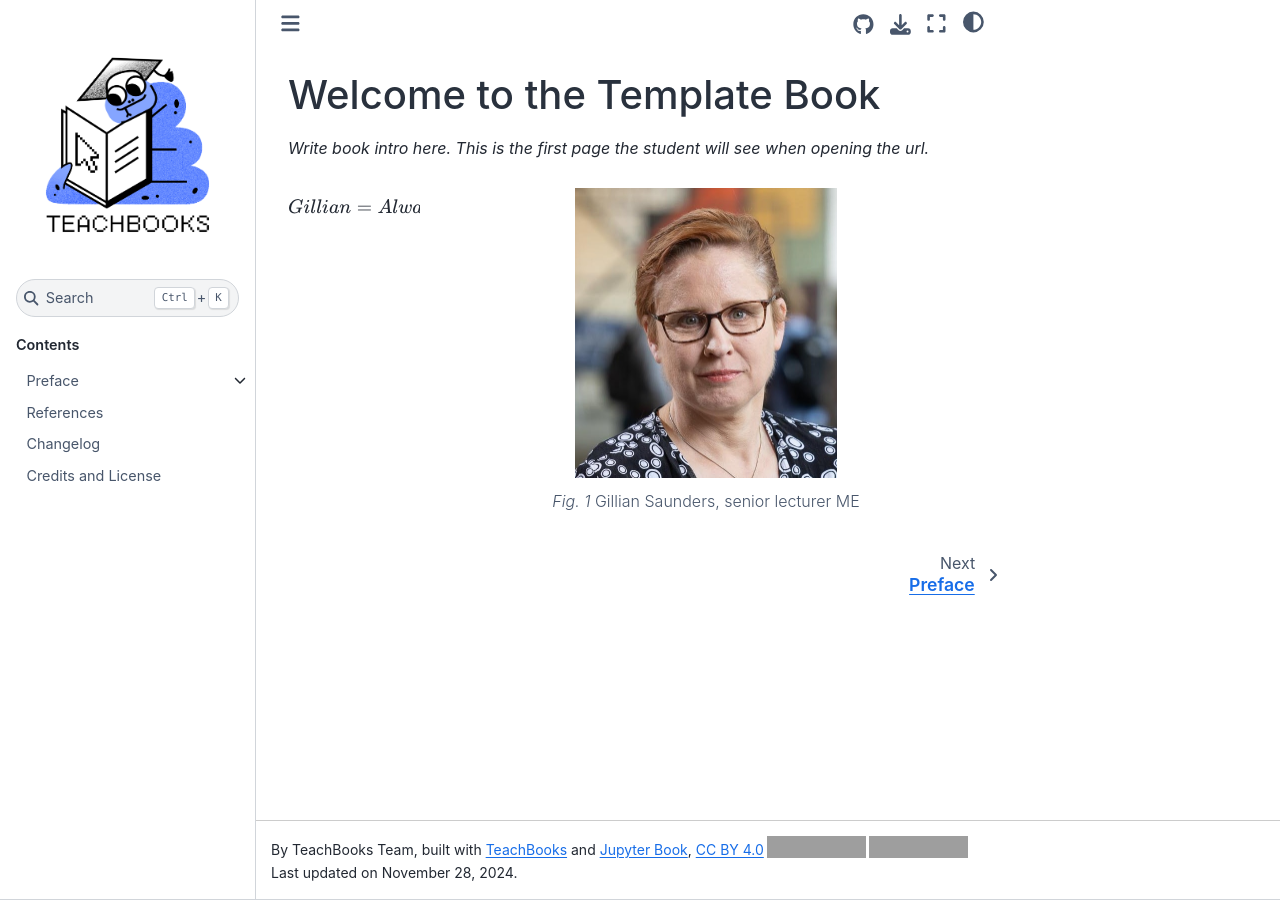
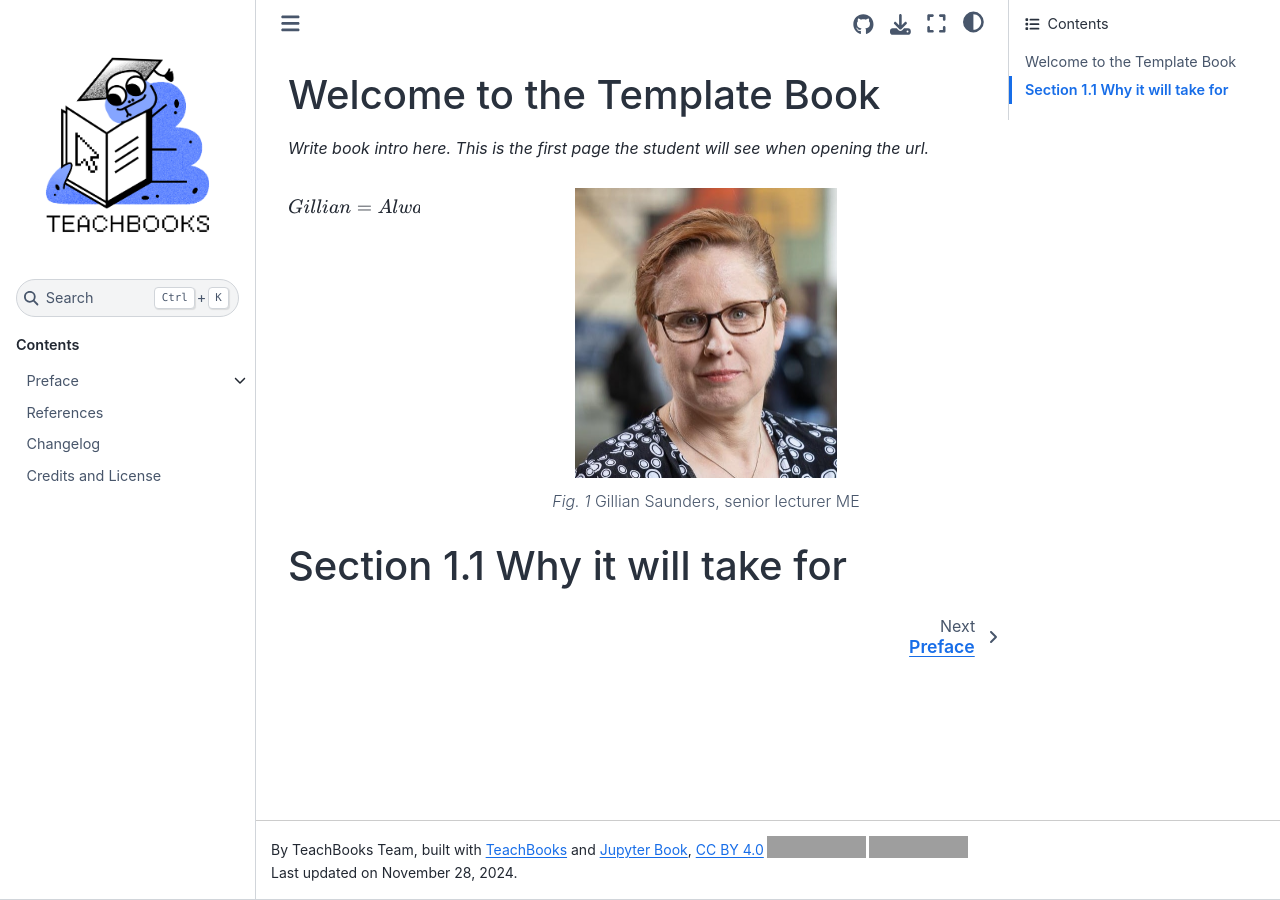
Before and after one commit to GillianSaunders/First-Sandbox, a Jupyter Book: the page built from book/intro.md, in a window 1280 px wide. Built offline with Jupyter Book 1.0.4 settings and Sphinx 7.4.7 and the Sphinx Book theme 1.1.4, drawn with Linux system fonts in a browser that asks for light colours; comment, search, counter and statistics services are not loaded; grey boxes are pictures that could not be loaded.

Commit message:
Update intro.md

````diff
--- a/book/intro.md
+++ b/book/intro.md
@@ -14,3 +14,4 @@ Gillian Saunders, senior lecturer ME
 ```
 
 $$ Gillian = Always \, right $$
+# Section 1.1 Why it will take for
````
